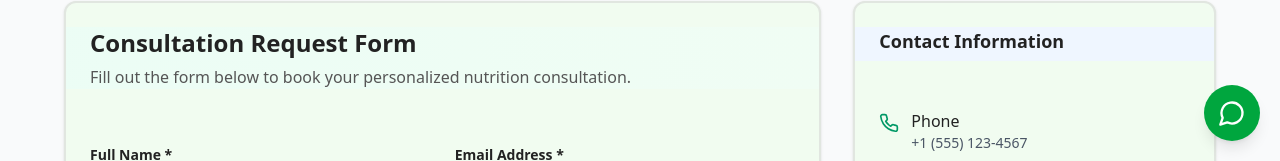
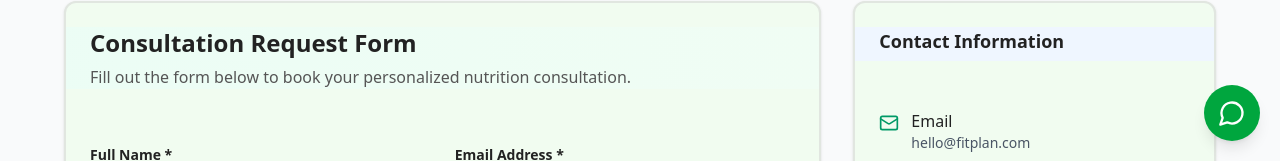
Before and after one commit to J2c-ashwani/fitplan-India, a Next.js app: page /contact in a window 1280 px wide. Shown: the part 639-800 px from the top of the page. Built offline with nearby package versions, Linux system fonts and the light colour scheme; no server answers.

Commit message:
chore: remove contact number from contact page sidebar as requested

```diff
--- a/app/contact/page.tsx
+++ b/app/contact/page.tsx
@@ -8,7 +8,7 @@ import { Label } from "@/components/ui/label"
 import { Textarea } from "@/components/ui/textarea"
 import { Select, SelectContent, SelectItem, SelectTrigger, SelectValue } from "@/components/ui/select"
 import { Badge } from "@/components/ui/badge"
-import { Phone, Mail, Clock, CheckCircle, CreditCard, Users, Award, Globe, Shield, X } from "lucide-react"
+import { Mail, Clock, CheckCircle, CreditCard, Users, Award, Globe, Shield, X } from "lucide-react"
 import Link from "next/link"
 import { submitConsultationForm } from "./actions"
 import PriceDisplay from "@/components/PriceDisplay"
@@ -474,13 +474,7 @@ export default function ContactPage() {
                   <CardTitle className="text-lg">Contact Information</CardTitle>
                 </CardHeader>
                 <CardContent className="space-y-4 pt-6">
-                  <div className="flex items-start gap-3">
-                    <Phone className="h-5 w-5 text-emerald-600 mt-1 flex-shrink-0" />
-                    <div>
-                      <p className="font-medium">Phone</p>
-                      <p className="text-sm text-gray-600">+1 (555) 123-4567</p>
-                    </div>
-                  </div>
+
                   <div className="flex items-start gap-3">
                     <Mail className="h-5 w-5 text-emerald-600 mt-1 flex-shrink-0" />
                     <div>
```
